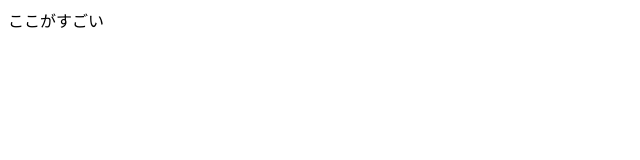
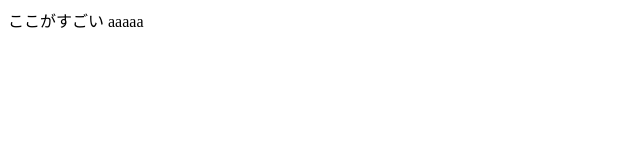
Before and after one commit to nagito-hiroshima/welcom, a plain HTML site: page index.html in a window 1280 px wide. Shown: the full height of the page, 0-640 px from the left. Drawn offline with Linux system fonts and the light colour scheme.

Commit message:
Update index.html
aaaaaを追加しました

```diff
--- a/index.html
+++ b/index.html
@@ -8,5 +8,6 @@
 </head>
 <body>
     ここがすごい
+    aaaaa
 </body>
 </html>
```
